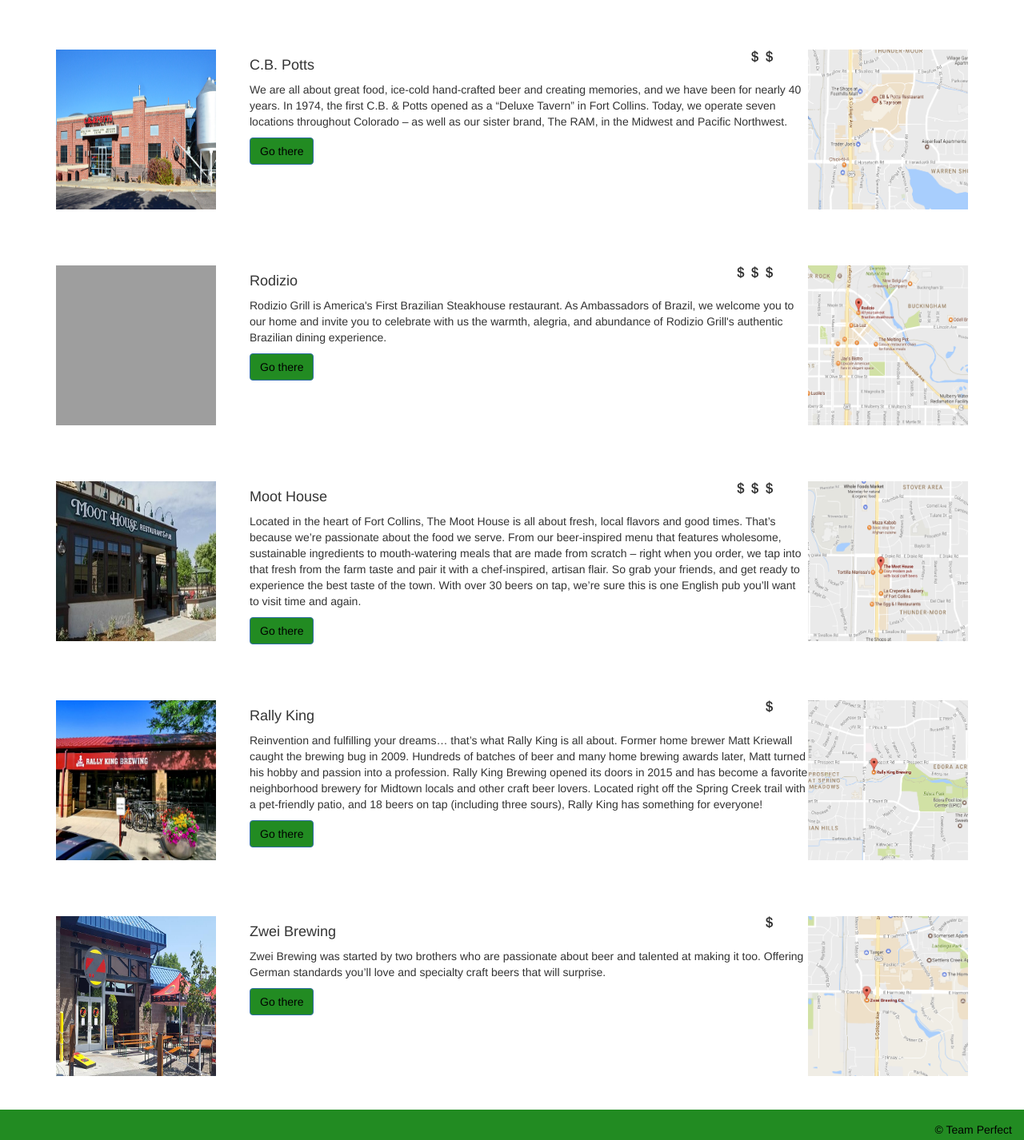
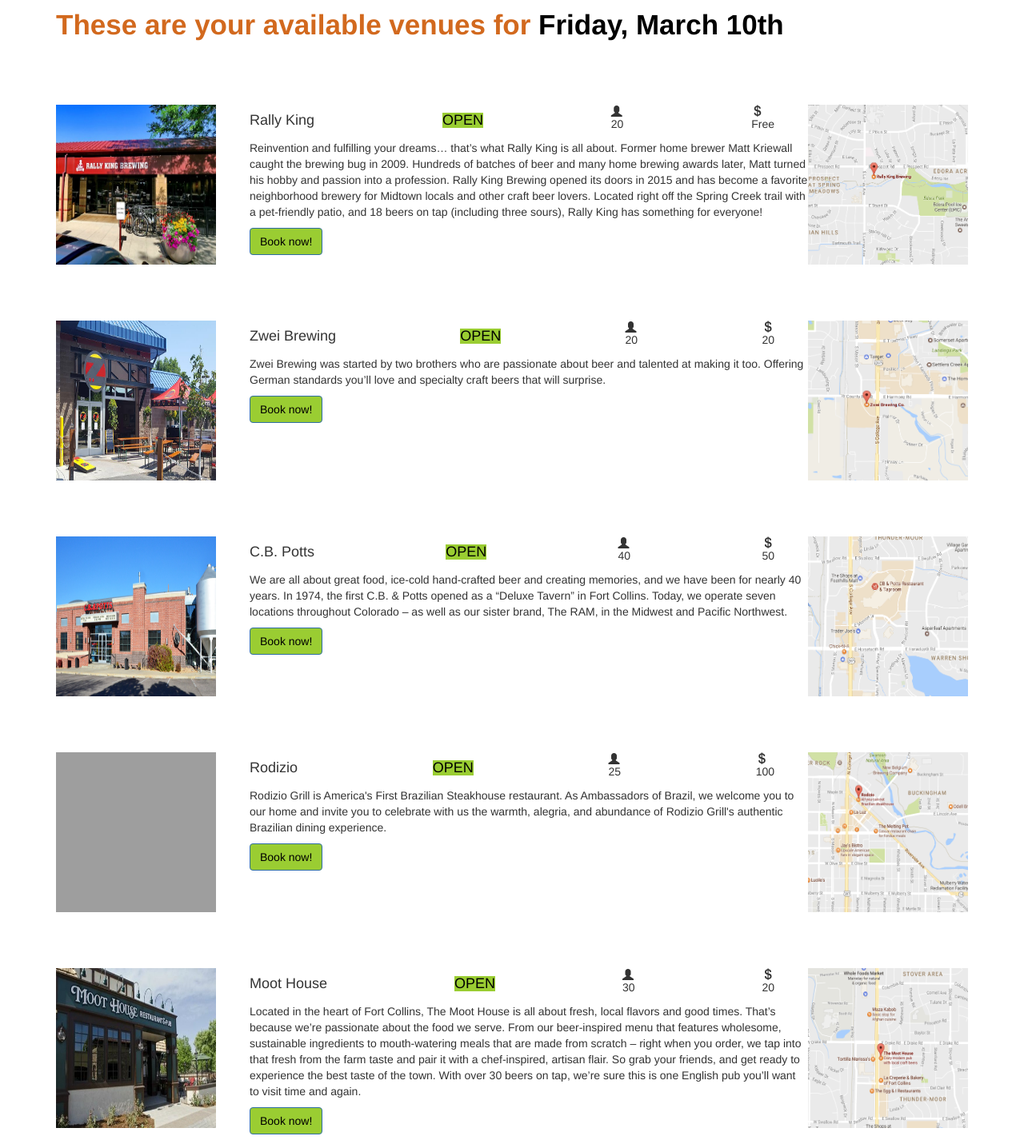
Before and after one commit to BZhawaii/Perfect-venue, a plain HTML site: page page2.html in a window 1280 px wide. Shown: the part 60-1486 px from the top of the page at 80% size. Drawn offline with nearby package versions, Linux system fonts and the light colour scheme; grey boxes are pictures that could not be loaded.

Commit message:
Final changes

```diff
--- a/css/main.css
+++ b/css/main.css
@@ -8,9 +8,6 @@
   min-height: 87vh;
 }
 
-/* Set height of the grid so .sidenav can be 100% (adjust as needed) */
-.row.content {height: 87vh}
-
 /* Set gray background color and 100% height */
 .sidenav {
   padding-top: 20px;
@@ -18,8 +15,32 @@
   height: 100%;
 }
 
+.contrast-color {
+  color: chocolate;
+  font-size: 2.5em;
+}
+
+.site-color {
+  color: black;
+  background: yellowGreen;
+}
+
+.new-white {
+  color: white;
+}
+
 a {
   color: black;
+}
+
+.color-black {
+  color: black;
+  /*text-decoration: underline;*/
+}
+
+/* Set height of the grid so .sidenav can be 100% (adjust as needed) */
+.row.content {
+  height: 87vh
 }
 
 .picture-box {
@@ -32,10 +53,39 @@ a {
   width: 200px;
 }
 
+.portrait-size {
+  height: 400px;
+  width: 400px;
+}
+
+.advertise-image {
+  height: 100px;
+  width: 180px;
+}
+
+.icon-image {
+  height: 30px;
+  width: 30px;
+}
+
 .bz-style {
  display: flex;
  flex-direction: row;
+ /*flex-wrap: wrap;*/
+ /*justify-content: center;*/
  padding-top: 5em;
+}
+
+.padding-on-top {
+ padding-top: 5em;
+}
+
+.bottom-barrier {
+  padding-bottom: 3em;
+}
+
+.perfect-form {
+  padding-top: 3em;
 }
 
 .perfect-align {
@@ -44,38 +94,16 @@ a {
  padding-right: 3em;
 }
 
-.perfect-form {
-  padding-top: 3em;
-}
-
 .perfect-text {
   padding-left: 3em;
-}
-
-.bottom-barrier {
-  padding-bottom: 3em;
 }
 
 /* Set black background color, white text and some padding */
 footer {
   background-color: #555;
   color: black;
-  padding: 15px;
+  padding: 10px;
 }
-
-.site-color {
-  color: black;
-  background: forestGreen;
-}
-
-/*.card-img-left {
-  border-bottom-left-radius: calc(.25rem - 1px);
-  border-top-left-radius: calc(.25rem - 1px);
-  float: left;
-  padding-right: 1em;
-  margin-bottom: -1.25em;
-}*/
-
 
 /* On small screens, set height to 'auto' for sidenav and grid */
 @media screen and (max-width: 767px) {
--- a/page2.html
+++ b/page2.html
@@ -31,7 +31,6 @@
         <li><a href="#">Contact</a></li>
       </ul>
       <ul class="nav navbar-nav navbar-right">
-        <li><a href="#"><span class="glyphicon glyphicon-log-in"></span> Login</a></li>
       </ul>
     </div>
   </div>
@@ -39,6 +38,68 @@
 
 
 <div class="body-min container">
+
+  <div class="">
+    <h3 class="contrast-color"><b>These are your available venues for <span class="color-black">Friday, March 10th</span></b></h3>
+  </div>
+
+  <div class="bz-style">
+    <div class="card" style="width: 20rem;">
+      <img class="card-img-top card-size" src="css/images/rally-king.jpg" alt="Card image cap">
+    </div>
+    <div class="card-block perfect-text">
+      <div class="perfect-align">
+        <div class="">
+          <h4>Rally King</h4>
+        </div>
+        <div class="">
+          <h4 class="site-color">OPEN</h4>
+        </div>
+        <div class="">
+          <span class="glyphicon glyphicon-user"></span>
+          <p>20</p>
+        </div>
+        <div class="">
+          <span class="glyphicon glyphicon-usd"></span>
+          <p>Free</p>
+        </div>
+      </div>
+      <p class="card-text">Reinvention and fulfilling your dreams… that’s what Rally King is all about. Former home brewer Matt Kriewall caught the brewing bug in 2009. Hundreds of batches of beer and many home brewing awards later, Matt turned his hobby and passion into a profession. Rally King Brewing opened its doors in 2015 and has become a favorite neighborhood brewery for Midtown locals and other craft beer lovers. Located right off the Spring Creek trail with a pet-friendly patio, and 18 beers on tap (including three sours), Rally King has something for everyone!</p>
+      <a href="page3.html" class="btn btn-primary site-color">Book now!</a>
+    </div>
+    <div>
+      <img class="card-size hidden-xs" src="css/images/king-map.png" alt="">
+    </div>
+  </div>
+
+  <div class="bz-style">
+    <div class="card" style="width: 20rem;">
+      <img class="card-img-top card-size" src="css/images/zwei.jpg" alt="Card image cap">
+    </div>
+    <div class="card-block perfect-text">
+      <div class="perfect-align">
+        <div class="">
+          <h4>Zwei Brewing</h4>
+        </div>
+        <div class="">
+          <h4 class="site-color">OPEN</h4>
+        </div>
+        <div class="">
+          <span class="glyphicon glyphicon-user"></span>
+          <p>20</p>
+        </div>
+        <div class="">
+          <span class="glyphicon glyphicon-usd"></span>
+          <p>20</p>
+        </div>
+      </div>
+      <p class="card-text">Zwei Brewing was started by two brothers who are passionate about beer and talented at making it too. Offering German standards you’ll love and specialty craft beers that will surprise.</p>
+      <a href="#" class="btn btn-primary site-color">Book now!</a>
+    </div>
+    <div>
+      <img class="card-size hidden-xs" src="css/images/zwei-map.png" alt="">
+    </div>
+  </div>
 
   <div class="bz-style">
     <div class="card" style="width: 20rem;">
@@ -50,15 +111,22 @@
           <h4>C.B. Potts</h4>
         </div>
         <div class="">
+          <h4 class="site-color">OPEN</h4>
+        </div>
+        <div class="">
+          <span class="glyphicon glyphicon-user"></span>
+          <p>40</p>
+        </div>
+        <div class="">
           <span class="glyphicon glyphicon-usd"></span>
-          <span class="glyphicon glyphicon-usd"></span>
+          <p>50</p>
         </div>
       </div>
       <p class="card-text">We are all about great food, ice-cold hand-crafted beer and creating memories, and we have been for nearly 40 years. In 1974, the first C.B. & Potts opened as a “Deluxe Tavern” in Fort Collins. Today, we operate seven locations throughout Colorado – as well as our sister brand, The RAM, in the Midwest and Pacific Northwest.</p>
-      <a href="#" class="btn btn-primary site-color">Go there</a>
+      <a href="#" class="btn btn-primary site-color">Book now!</a>
     </div>
     <div>
-      <img class="card-size" src="css/images/potts-map.png" alt="">
+      <img class="card-size hidden-xs" src="css/images/potts-map.png" alt="">
     </div>
   </div>
 
@@ -72,20 +140,26 @@
           <h4>Rodizio</h4>
         </div>
         <div class="">
+          <h4 class="site-color">OPEN</h4>
+        </div>
+        <div class="">
+          <span class="glyphicon glyphicon-user"></span>
+          <p>25</p>
+        </div>
+        <div class="">
           <span class="glyphicon glyphicon-usd"></span>
-          <span class="glyphicon glyphicon-usd"></span>
-          <span class="glyphicon glyphicon-usd"></span>
+          <p>100</p>
         </div>
       </div>
       <p class="card-text">Rodizio Grill is America's First Brazilian Steakhouse restaurant. As Ambassadors of Brazil, we welcome you to our home and invite you to celebrate with us the warmth, alegria, and abundance of Rodizio Grill's authentic Brazilian dining experience.</p>
-      <a href="#" class="btn btn-primary site-color">Go there</a>
+      <a href="#" class="btn btn-primary site-color">Book now!</a>
     </div>
     <div>
-      <img class="card-size" src="css/images/rodizio-map.png" alt="">
+      <img class="card-size hidden-xs" src="css/images/rodizio-map.png" alt="">
     </div>
   </div>
 
-  <div class="bz-style">
+  <div class="bz-style bottom-barrier">
     <div class="card" style="width: 20rem;">
       <img class="card-img-top card-size" src="css/images/moot-house.jpg" alt="Card image cap">
     </div>
@@ -95,60 +169,25 @@
           <h4>Moot House</h4>
         </div>
         <div class="">
+          <h4 class="site-color">OPEN</h4>
+        </div>
+        <div class="">
+          <span class="glyphicon glyphicon-user"></span>
+          <p>30</p>
+        </div>
+        <div class="">
           <span class="glyphicon glyphicon-usd"></span>
-          <span class="glyphicon glyphicon-usd"></span>
-          <span class="glyphicon glyphicon-usd"></span>
+          <p>20</p>
         </div>
       </div>
       <p class="card-text">Located in the heart of Fort Collins, The Moot House is all about fresh, local flavors and good times. That’s because we’re passionate about the food we serve. From our beer-inspired menu that features wholesome, sustainable ingredients to mouth-watering meals that are made from scratch – right when you order, we tap into that fresh from the farm taste and pair it with a chef-inspired, artisan flair. So grab your friends, and get ready to experience the best taste of the town. With over 30 beers on tap, we’re sure this is one English pub you’ll want to visit time and again.</p>
-      <a href="#" class="btn btn-primary site-color">Go there</a>
+      <a href="#" class="btn btn-primary site-color">Book now!</a>
     </div>
     <div>
-      <img class="card-size" src="css/images/moot-map.png" alt="">
+      <img class="card-size hidden-xs" src="css/images/moot-map.png" alt="">
     </div>
   </div>
 
-  <div class="bz-style">
-    <div class="card" style="width: 20rem;">
-      <img class="card-img-top card-size" src="css/images/rally-king.jpg" alt="Card image cap">
-    </div>
-    <div class="card-block perfect-text">
-      <div class="perfect-align">
-        <div class="">
-          <h4>Rally King</h4>
-        </div>
-        <div class="">
-          <span class="glyphicon glyphicon-usd"></span>
-        </div>
-      </div>
-      <p class="card-text">Reinvention and fulfilling your dreams… that’s what Rally King is all about. Former home brewer Matt Kriewall caught the brewing bug in 2009. Hundreds of batches of beer and many home brewing awards later, Matt turned his hobby and passion into a profession. Rally King Brewing opened its doors in 2015 and has become a favorite neighborhood brewery for Midtown locals and other craft beer lovers. Located right off the Spring Creek trail with a pet-friendly patio, and 18 beers on tap (including three sours), Rally King has something for everyone!</p>
-      <a href="#" class="btn btn-primary site-color">Go there</a>
-    </div>
-    <div>
-      <img class="card-size" src="css/images/king-map.png" alt="">
-    </div>
-  </div>
-
-  <div class="bz-style bottom-barrier">
-    <div class="card" style="width: 20rem;">
-      <img class="card-img-top card-size" src="css/images/zwei.jpg" alt="Card image cap">
-    </div>
-    <div class="card-block perfect-text">
-      <div class="perfect-align">
-        <div class="">
-          <h4>Zwei Brewing</h4>
-        </div>
-        <div class="">
-          <span class="glyphicon glyphicon-usd"></span>
-        </div>
-      </div>
-      <p class="card-text">Zwei Brewing was started by two brothers who are passionate about beer and talented at making it too. Offering German standards you’ll love and specialty craft beers that will surprise.</p>
-      <a href="#" class="btn btn-primary site-color">Go there</a>
-    </div>
-    <div>
-      <img class="card-size" src="css/images/zwei-map.png" alt="">
-    </div>
-  </div>
 
 
 
```
Also changed, not shown: index.html (+17 -22 lines), page3.html (+14 -3 lines), css/images/acappellooza.jpg (added), css/images/bluegrass.jpg (added), css/images/coopersmiths.jpg (added), css/images/deals.jpg (added), css/images/food-truck.jpg (added), css/images/igrowth-icon.png (added), css/images/rio-grande.jpg (added), css/images/techstars-logo.jpg (added), css/images/van-halen.jpg (added), 1 other file. Lines whose indentation alone changed are shown as unchanged.
